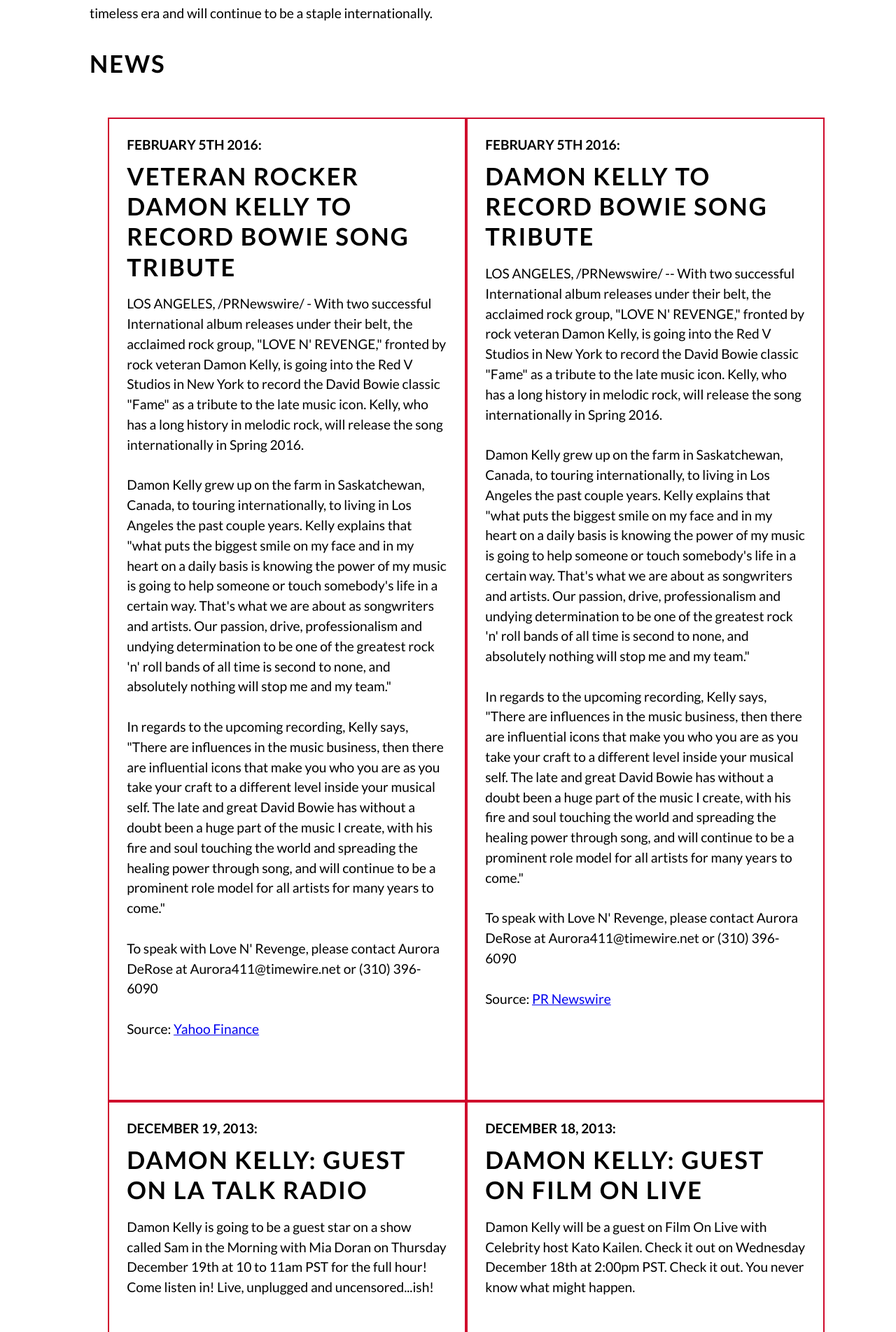
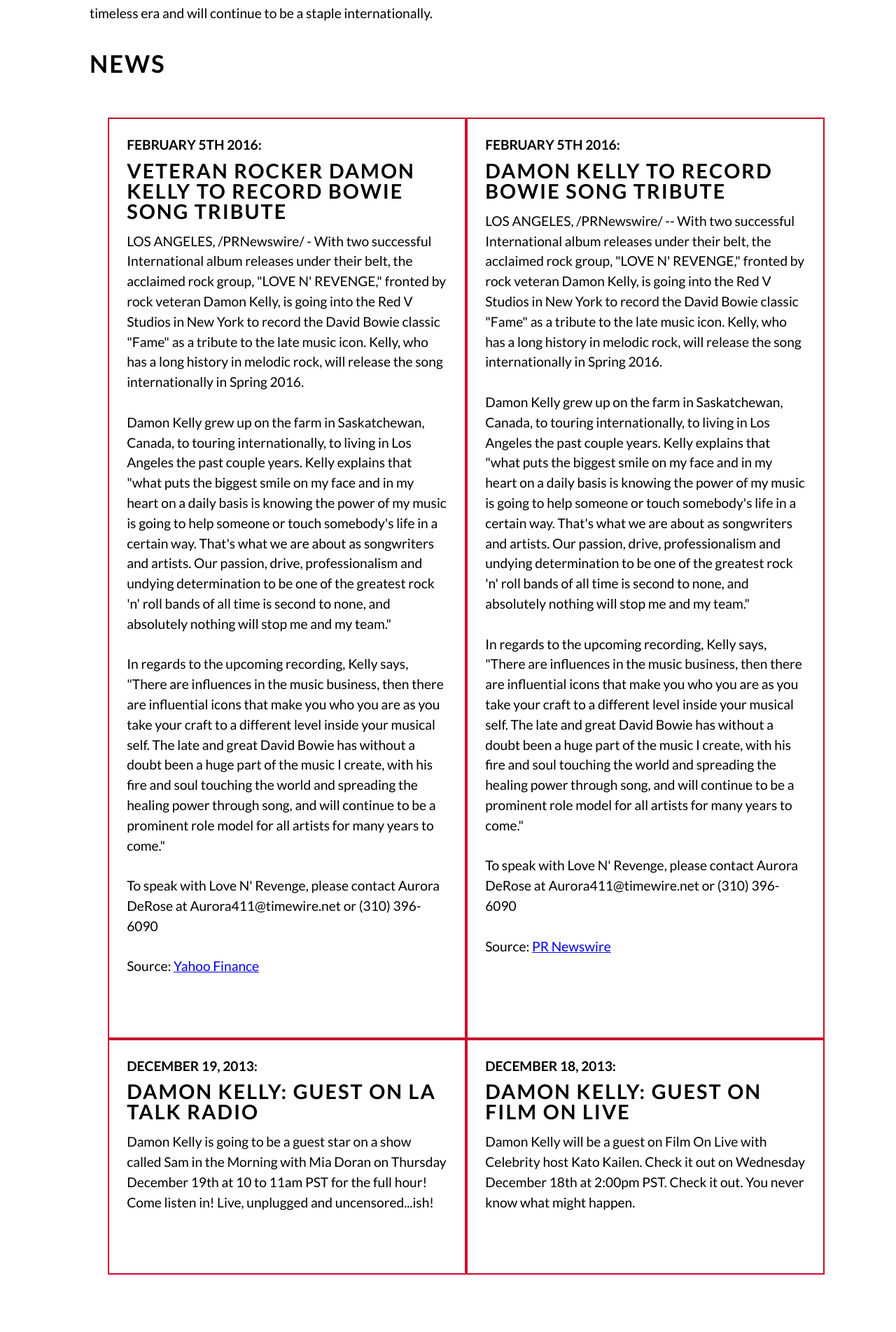
Before and after one commit to lovenrevenge/lovenrevenge, a Jekyll site: the page built from index.html, in a window 1280 px wide. Shown: the part 2595-4499 px from the top of the page at 70% size. Built offline with Jekyll 4.4.1, drawn with Linux system fonts in a browser that asks for light colours; Markdown is read by kramdown in place of the engine named in the settings; comment, search, counter and statistics services are not loaded.

Commit message:
font size changed on mobile news box

```diff
--- a/css/style.css
+++ b/css/style.css
@@ -1489,7 +1489,8 @@ hr {
 
 .news-box h1 {
   margin: 0 auto .5em;
-  line-height: 1.25em;
+  line-height: 1em;
+  font-size: 1.5em;
 }
 
 .news-box h2 {
--- a/scss/components/_main.scss
+++ b/scss/components/_main.scss
@@ -235,7 +235,8 @@ hr{
     margin: 0 auto 1em;
         h1{
             margin:0 auto .5em;
-            line-height: 1.25em;
+            line-height: 1em;
+            font-size: 1.5em;
         }
 
         h2{
```
